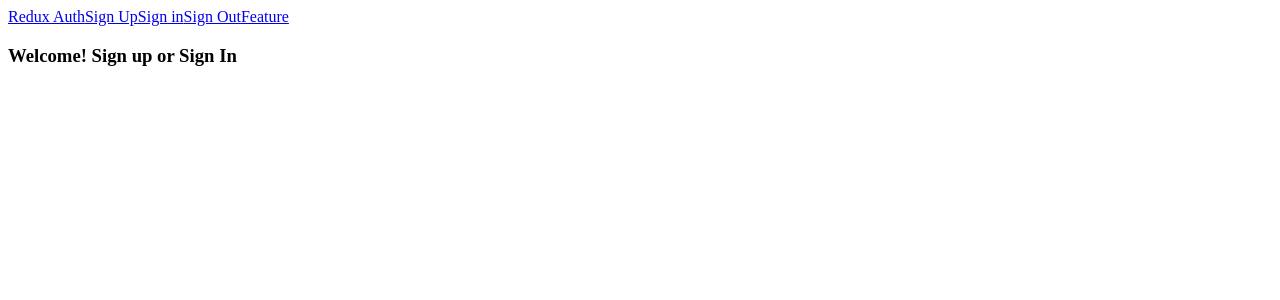
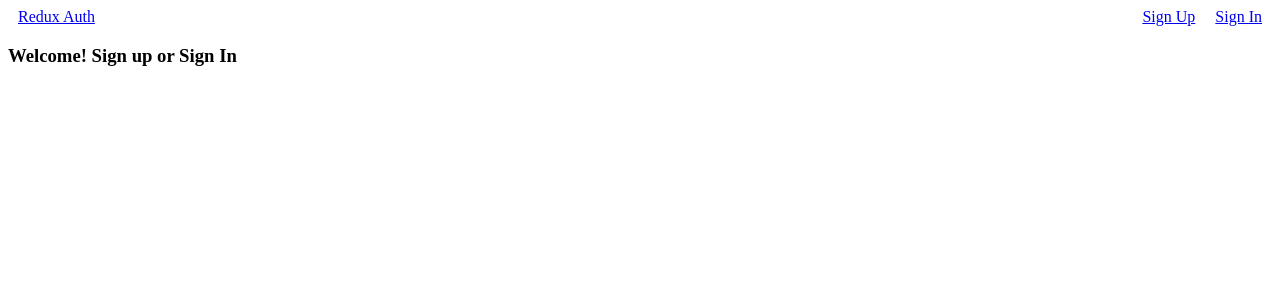
Before and after one commit to pakman198/Advanced-React-Redux, a React (Create React App) app in the folder authentication/client/: page / in a window 1280 px wide. Shown: the top 300 px of the page. Built offline with nearby package versions, Linux system fonts and the light colour scheme.

Commit message:
Added state validation to the header to display proper links when user is signed in/signed out. Added styling to header

```diff
--- a/authentication/client/src/components/Header.js
+++ b/authentication/client/src/components/Header.js
@@ -1,18 +1,45 @@
+import './HeaderStyle.css';
+
 import React from 'react';
 import { Link } from 'react-router-dom';
+import { connect } from 'react-redux';
 
 class Header extends React.Component {
+  renderLinks(){
+    const { authenticated } = this.props;
+
+    if(authenticated) {
+      return (
+        <div>
+          <Link to="/signout">Sign Out</Link>
+          <Link to="/feature">Feature</Link>
+        </div>
+      );
+    } else {
+      return (
+        <div>
+          <Link to="/signup">Sign Up</Link>
+          <Link to="/signin">Sign In</Link>
+        </div>
+      );
+    }
+  }
+
   render() {
+    const links = this.renderLinks();
+
     return (
-      <div>
+      <div className="header">
         <Link to="/">Redux Auth</Link>
-        <Link to="/signup">Sign Up</Link>
-        <Link to="/signin">Sign in</Link>
-        <Link to="/signout">Sign Out</Link>
-        <Link to="/feature">Feature</Link>
+        { links }
       </div>
     )
   }
 }
+function mapstateToProps(state){
+  return {
+    authenticated: state.auth.authenticated
+  };
+}
 
-export default Header;
+export default connect(mapstateToProps)(Header);
--- /dev/null
+++ b/authentication/client/src/components/HeaderStyle.css
@@ -0,0 +1,8 @@
+.header {
+  display: flex;
+  justify-content: space-between;
+}
+
+.header a {
+  margin: 0 10px;
+}
```
